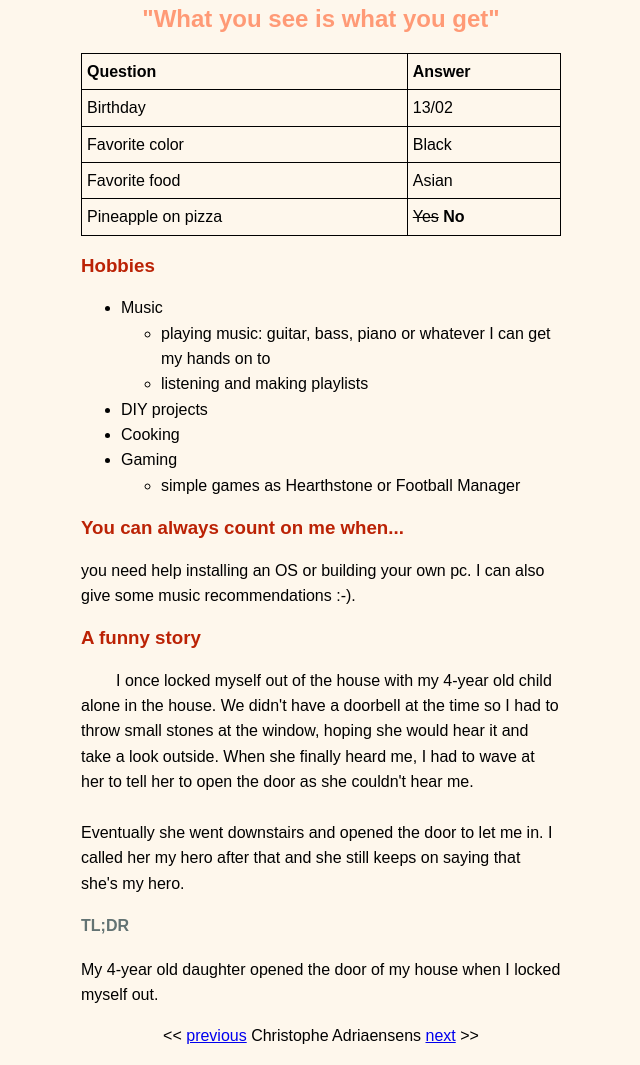
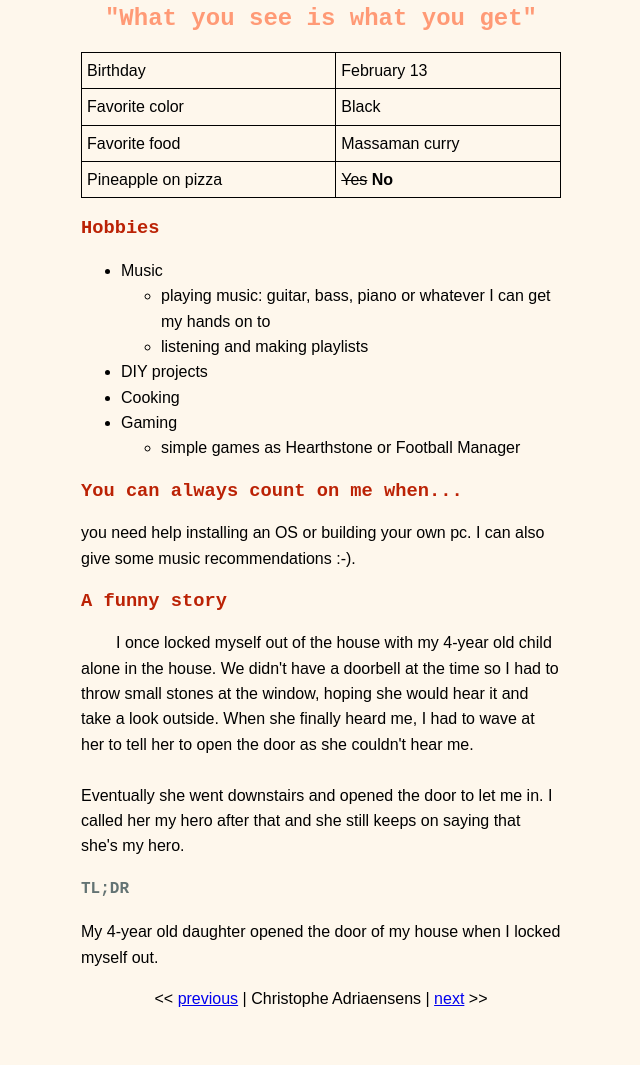
Before and after one commit to chadriae/markdown-warmup-css, a plain HTML site: page index.html in a window 1280 px wide. Shown: the part 780-1845 px from the top of the page, without its empty margins (319-959 px from the left). After the commit the page ends 1807 px from the top, so only its background shows below. Drawn offline with Linux system fonts and the light colour scheme.

Commit message:
added changes to css 4.0

```diff
--- a/css/style.css
+++ b/css/style.css
@@ -1,26 +1,27 @@
 h1 {
     color: #679b9b;
-    font-family: 'Source Code Pro', monospace;
     width: 100%;
 }
 
 h2 {
-    font-family: 'Fira Sans', sans-serif;
     text-align: center;
     color: #ff9a76
 }
 
 h3  {
-    font-family: 'Fira Sans', sans-serif;
     color: #bb2205
 }
 
 h4 {
-    font-family: 'Fira Sans', sans-serif;
     color: #637373
 }
 
+h1, h2, h3, h4 {
+    font-family: 'Source Code Pro', monospace;
+}
+
 body {
+    font-family: 'Fira Sans', sans-serif;
     margin: 0 500px 0 200px;
     color: black;
     background-color: #FEF7EC;
@@ -36,12 +37,12 @@ table, th, tr, td {
   border: 1px solid black;
   padding: 5px;
   line-height: 3ex;
-  font-family: 'Fira Sans', sans-serif;
+
 }
 
 ul {
     line-height: 3ex;
-    font-family: 'Fira Sans', sans-serif;
+
 }
 
 table {
@@ -51,13 +52,13 @@ table {
 
 p {
     line-height: 3ex;
-    font-family: 'Fira Sans', sans-serif;
+
 }
 
-p.story {
+.story {
     text-indent: 35px;
 }
 
-p.center {
+.center {
     text-align: center;
 }
--- a/index.html
+++ b/index.html
@@ -1,8 +1,9 @@
 <!DOCTYPE html>
 <html lang="en">
     <head>
-        <title>About me</title>
+        <title>Christophe's About Me</title>
         <link rel="stylesheet" type="text/css" href="css/style.css">
+        <link rel="icon" href="tabs.png">
     </head>
 
     <body>
@@ -13,13 +14,10 @@
         <h2>"What you see is what you get"</h2>
 
         <table>
-            <tr>
-                <th>Question</th>
-                <th>Answer</th>
-            </tr>
+
             <tr>
                 <td>Birthday</td>
-                <td>13/02</td>
+                <td>February 13</td>
             </tr>
             <tr>
                 <td>Favorite color</td>
@@ -27,7 +25,7 @@
             </tr>
             <tr>
                 <td>Favorite food</td>
-                <td>Asian</td>
+                <td>Massaman curry</td>
             </tr>
             <tr>
                 <td>Pineapple on pizza</td>
@@ -63,7 +61,7 @@
             <p>My 4-year old daughter opened the door of my house when I locked myself out. </p>
 
         <p class="center">
-            &#60;&#60; <a href="(https://github.com/basileLeroy/MarkDown-Challenge)">previous</a> Christophe Adriaensens <a href="https://github.com/Ziges/markdown-challenge">next</a> &#62;&#62;
+            &#60;&#60; <a href="(https://github.com/basileLeroy/MarkDown-Challenge)">previous</a> | Christophe Adriaensens | <a href="https://github.com/Ziges/markdown-challenge">next</a> &#62;&#62;
         </p>
 </body>
 </html>
```
Also changed, not shown: tabs.png (added).
